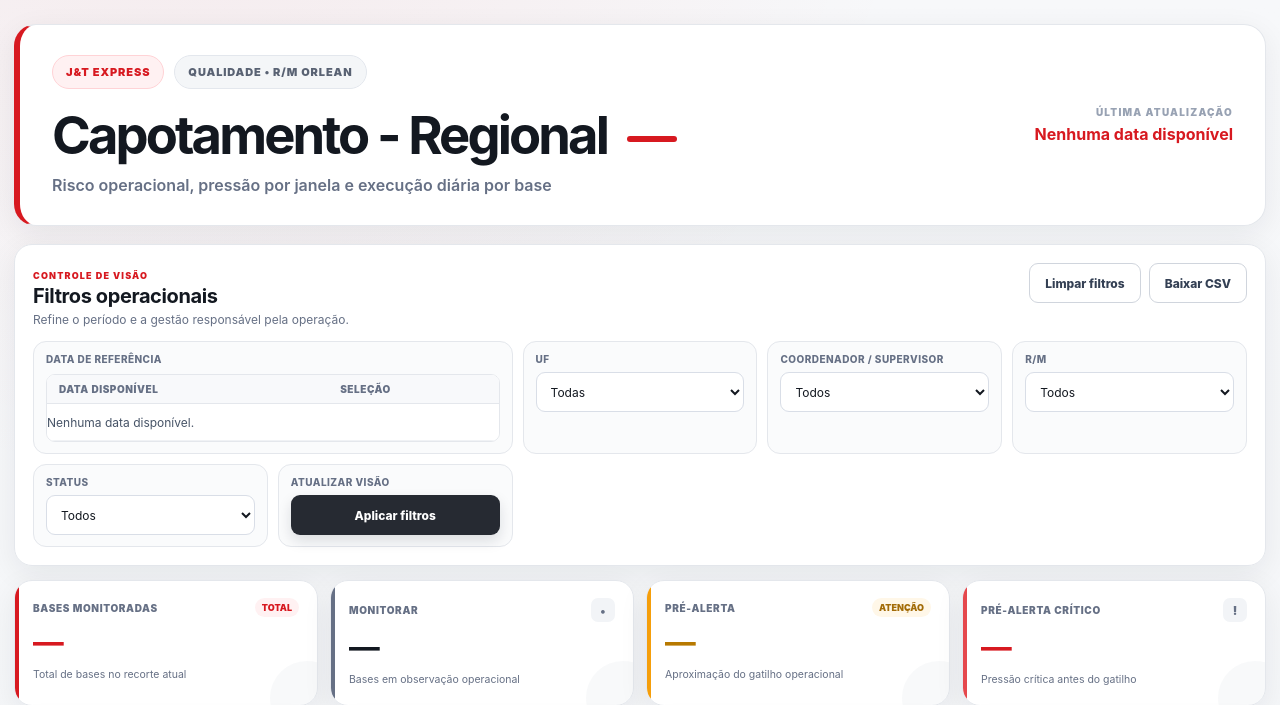
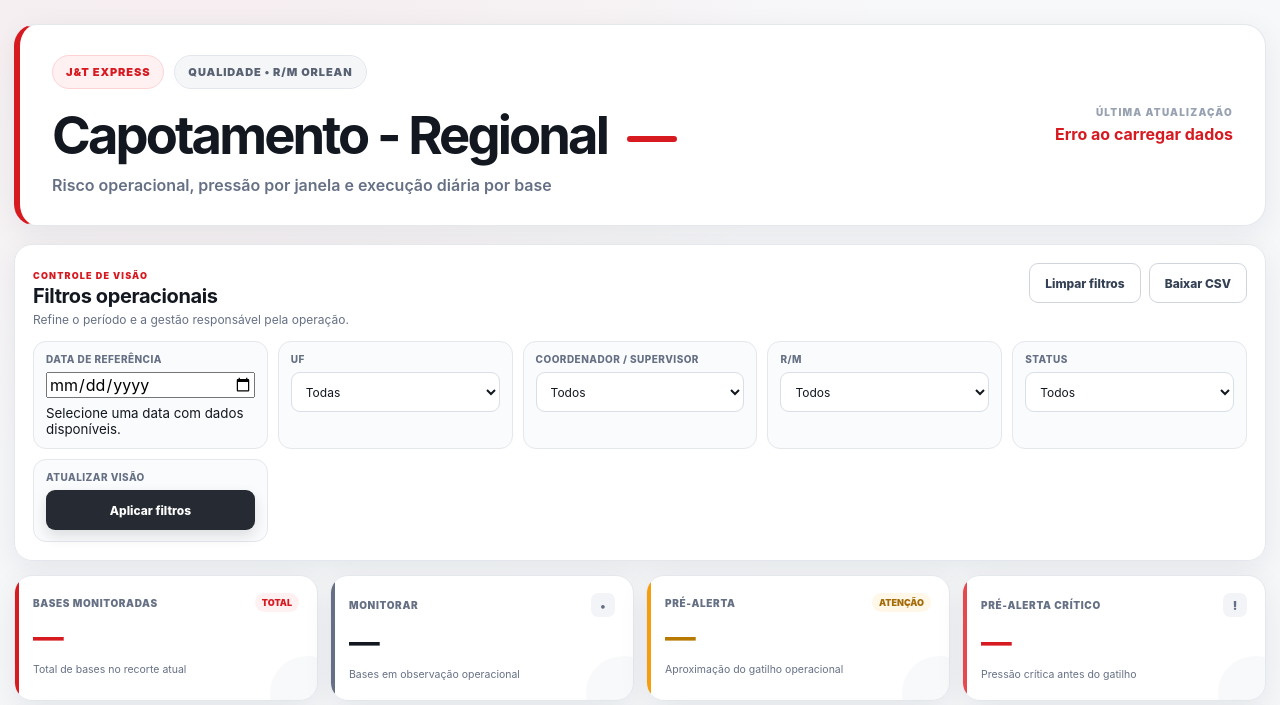
Before and after one commit to ErisonNeto/J-T-Capotamento, a FastAPI app: page / in a window 1280 px wide. Shown: the top 705 px of the page. Run offline with FastAPI, Linux system fonts and the light colour scheme; data that the repository does not hold is empty; parts of the project's set-up code (start-up, migrations or seed data) failed here and were passed over.

Commit message:
fix: trocar tabela de datas por calendário compacto

```diff
--- a/templates/index.html
+++ b/templates/index.html
@@ -5,7 +5,7 @@
   <meta name="viewport" content="width=device-width, initial-scale=1">
   <meta name="theme-color" content="#d71920">
   <title>J&T Express | Capotamento - Regional</title>
-  <link rel="stylesheet" href="/static/style.css?v=20261117-date-table">
+  <link rel="stylesheet" href="/static/style.css?v=20261123-calendar">
   <script src="https://cdn.jsdelivr.net/npm/chart.js@4.4.7/dist/chart.umd.min.js"></script>
 </head>
 <body>
@@ -41,16 +41,11 @@
       </div>
 
       <div class="filters-grid cap-filters-grid">
-        <div class="filter-card date-table-filter">
-          <span id="dateFilterLabel">Data de referência</span>
-          <input type="hidden" id="dataFilter" value="">
-          <div class="date-table-wrap" role="group" aria-labelledby="dateFilterLabel">
-            <table class="date-select-table">
-              <thead><tr><th scope="col">Data disponível</th><th scope="col">Seleção</th></tr></thead>
-              <tbody id="dateTableBody"><tr><td colspan="2">Carregando datas...</td></tr></tbody>
-            </table>
-          </div>
-        </div>
+        <label class="filter-card date-picker-filter">
+          <span>Data de referência</span>
+          <input id="dataFilter" type="date" lang="pt-BR" aria-describedby="dateFilterHint">
+          <small id="dateFilterHint" class="date-filter-hint">Selecione uma data com dados disponíveis.</small>
+        </label>
         <label class="filter-card"><span>UF</span><select id="ufFilter"><option value="">Todas</option></select></label>
         <label class="filter-card"><span>Coordenador / Supervisor</span><select id="scFilter"><option value="">Todos</option></select></label>
         <label class="filter-card"><span>R/M</span><select id="rmFilter"><option value="">Todos</option></select></label>
@@ -143,6 +138,6 @@
 
     <footer class="dashboard-footer"><span>J&T Express • Capotamento</span><span>Dados operacionais para acompanhamento interno</span></footer>
   </main>
-  <script src="/static/app.js?v=20261117-date-table"></script>
+  <script src="/static/app.js?v=20261123-calendar"></script>
 </body>
 </html>
```
